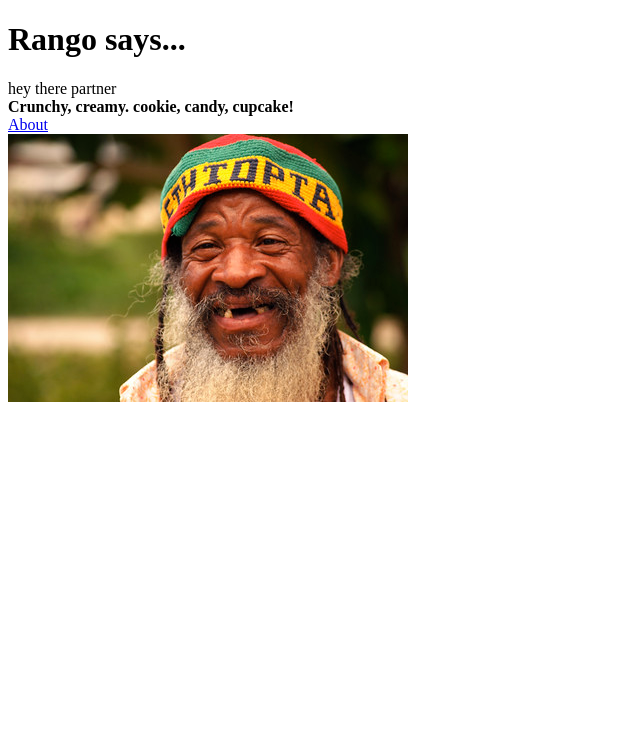
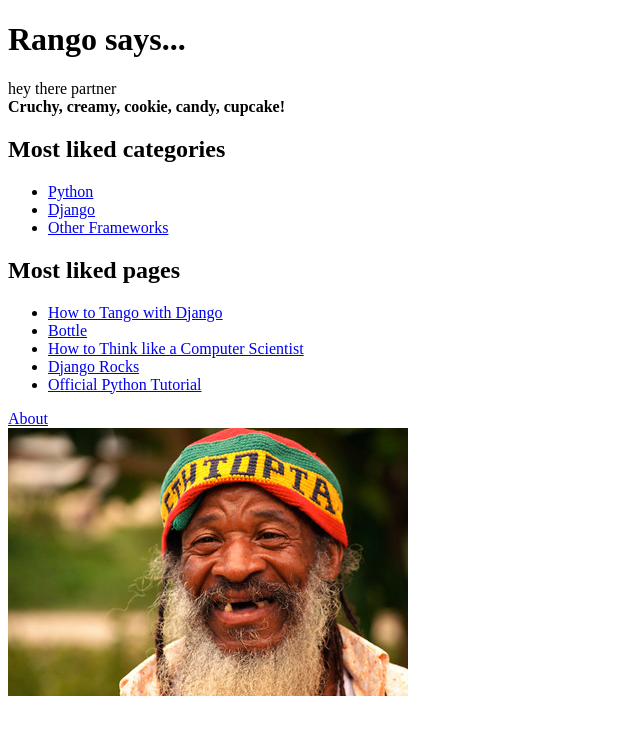
Before and after one commit to nathanwelsh8/tango_with_django_project, a Django app: page / in a window 1280 px wide. Shown: the top 735 px of the page, without its empty margins (0-640 px from the left). Run offline with Django 3.2, Linux system fonts and the light colour scheme; data comes from the database, SQL or seed files in the repository; both versions use the stored data as it was after the commit.

Commit message:
TODO: Complete chapt 8 excersize

```diff
--- a/rango/admin.py
+++ b/rango/admin.py
@@ -8,6 +8,8 @@ class PageAdmin(admin.ModelAdmin):
     ' this class determines what is displayed when looking up the Pages in admin section'
     list_display = ('title', 'category', 'url')
 
+class CategoryAdmin(admin.ModelAdmin):
+    prepopulated_fields = {'slug':('name',)}
 
-admin.site.register(Category)
+admin.site.register(Category, CategoryAdmin)
 admin.site.register(Page, PageAdmin)
--- a/rango/models.py
+++ b/rango/models.py
@@ -1,15 +1,24 @@
 from django.db import models
-
+from django.template.defaultfilters import slugify
 # Create your models here.
 class Category(models.Model):
     name   = models.CharField(max_length=128, unique=True)
     views  = models.IntegerField(default=0)
     likes  = models.IntegerField(default=0)
+    slug = models.SlugField(unique=True)
+
     def __str__(self):
         return self.name
 
+    def save(self, *args, **kwargs):
+        self.slug = slugify(self.name)
+        super(Category, self).save(*args, **kwargs)
+
+
     class Meta:
         verbose_name_plural = 'Categories'
+
+
 
 class Page(models.Model):
     category = models.ForeignKey(Category, on_delete = models.CASCADE)
--- a/rango/urls.py
+++ b/rango/urls.py
@@ -6,5 +6,7 @@ from django.conf.urls.static import static
 app_name ='rango'
 urlpatterns = [
     path('', views.index, name='index'),
-    path('about', views.about, name='about'),
+    path('about/', views.about, name='about'),
+    path('category/<slug:category_name_slug>/',
+        views.show_category, name='show_category'),
 ]
--- a/rango/views.py
+++ b/rango/views.py
@@ -1,10 +1,50 @@
 from django.shortcuts import render
 from django.http import HttpResponse
+from rango.models import Category, Page
+
+
 # Create your views here.
 def index(request):
-    context_dict = {'boldmessage':'Crunchy, creamy. cookie, candy, cupcake!'}
+
+    category_list = Category.objects.order_by('-likes')[:5]
+
+    context_dict = {}
+    context_dict['boldmessage'] = 'Cruchy, creamy, cookie, candy, cupcake!'
+    context_dict['categories'] = category_list
+
+    #display 5 most viewd webpages
+    context_dict['pages'] = sorted(Page.objects.filter(), key=lambda x:x.views , reverse=True)[:5]
+    print(context_dict['pages'])
     return render(request, 'rango/index.html', context=context_dict)
 
 def about(request):
     context_dict = {'boldmessage':'This tutorial has been put together by nathan.'}
     return render(request, 'rango/about.html', context_dict)
+
+def show_category(request, category_name_slug):
+    context_dict = {}
+
+    try:
+        # Can we find a category name slug with the given name?
+        # If we can't, the .get() method raises a DoesNotExist exception.
+        # The .get() method returns one model instance or raises an exception
+        category = Category.objects.get(slug=category_name_slug)
+
+        # retrieve all of the associated pages
+        # the filter() will return a list of page objects or an empty list
+        pages = Page.objects.filter(category=category)
+
+        context_dict['pages'] = pages
+
+        # Also add the category object from
+        # the database to the context dictionary
+        # will be used to versify that category exists
+        context_dict['category'] = category
+    except Category.DoesNotExist:
+        # This is called if we didnt find the specified category
+        # Let the template display 'no category' for us
+        context_dict['category'] = None
+        context_dict['pages'] = None
+
+    # render response and return it to the client
+    return render(request, 'rango/category.html', context=context_dict)
--- a/templates/rango/about.html
+++ b/templates/rango/about.html
@@ -13,7 +13,7 @@
             <strong>{{ boldmessage }}</strong><br />
         </div>
         <div>
-            <a href="/rango/">Home</a> <br />
+            <a href="{/rango/}">Home</a> <br />
             <img src="{% static 'images/rango.jpg' %}"
                 alt="Picture of Rango" />
             <img src="{{ MEDIA_URL }}cat.jpg" alt="Cat photo" />
--- a/templates/rango/index.html
+++ b/templates/rango/index.html
@@ -11,6 +11,37 @@
             hey there partner <br />
             <strong>{{ boldmessage }}</strong><br />
         </div>
+
+        <div>
+            <h2><strong>Most liked categories</strong></h2>
+            {% if categories %}
+                <ul>
+                {% for category in categories %}
+                    <li>
+                        <a href="/rango/category/{{ category.slug }}">{{category.name}}</a>
+                    </li>
+                {% endfor %}
+                </ul>
+            {% else %}
+                <strong>There are no categories present.</strong>
+            {% endif %}
+        </div>
+        <div>
+                <h2><strong>Most liked pages</strong></h2>
+                {% if pages %}
+                <ul>
+                    {% for page in pages %}
+                    <li>
+                        <a href="{{ page.url }}">{{ page.title }}</a>
+                    </li>
+                    {% endfor %}
+                </ul>
+                {% else %}
+                    No pages to display at the moment.
+                {% endif %}
+
+        </div>
+
         <div>
             <a href="/rango/about">About</a> <br />
             <img src="{% static 'images/rango.jpg' %}"
```
Also changed, not shown: populate_rango.py (+8 -1 lines), templates/rango/category.html (+21 -22 lines), db.sqlite3.
